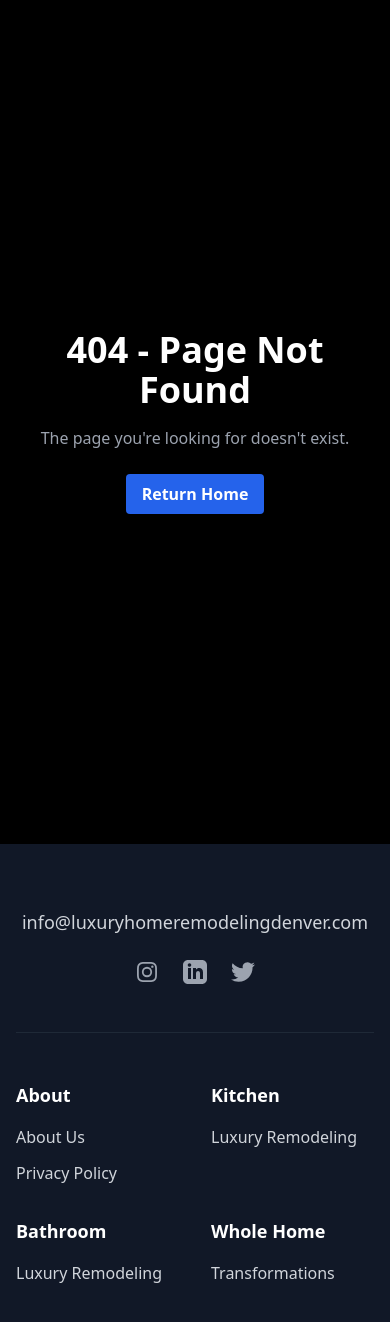
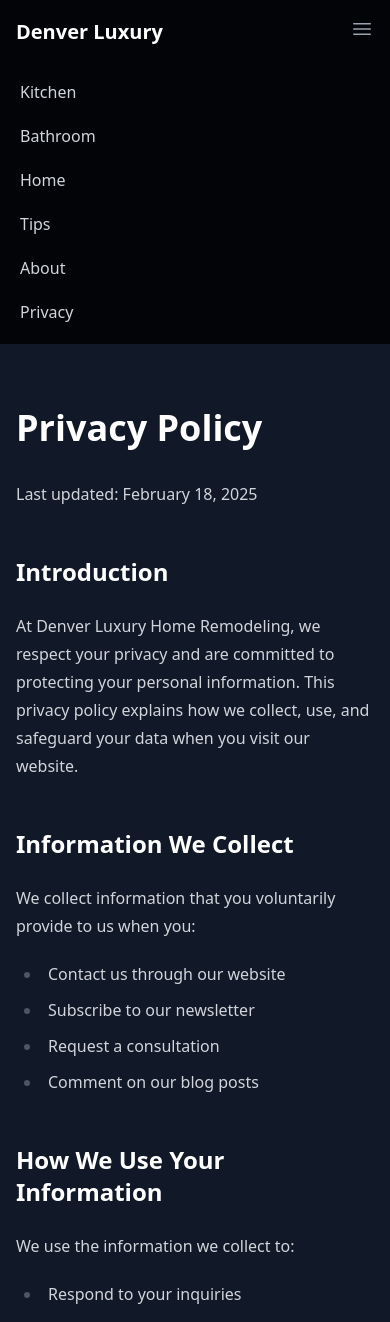
Before and after one commit to Vicsicard/seo-onsite-blog, a Next.js app: page /privacy in a window 390 px wide. Before the commit this address had no page. Shown: the top 1322 px of the page. Built offline with nearby package versions, Linux system fonts and the light colour scheme.

Commit message:
Added About and Privacy pages, improved navigation: 1. Created About page with company info 2. Added Privacy Policy page 3. Enhanced Header with better navigation structure 4. Improved mobile menu

```diff
--- /dev/null
+++ b/src/app/about/page.tsx
@@ -0,0 +1,82 @@
+import { Metadata } from 'next';
+import Image from 'next/image';
+import Header from '@/components/Header';
+
+export const metadata: Metadata = {
+  title: 'About Us | Denver Luxury Home Remodeling',
+  description: 'Learn about our commitment to excellence in luxury home remodeling in Denver. Meet Jerome Garcia and discover our approach to transforming homes.',
+  openGraph: {
+    title: 'About Us | Denver Luxury Home Remodeling',
+    description: 'Learn about our commitment to excellence in luxury home remodeling in Denver. Meet Jerome Garcia and discover our approach to transforming homes.',
+    url: 'https://luxuryhomeremodelingdenver.com/about',
+    siteName: 'Denver Luxury Home Remodeling',
+    images: [
+      {
+        url: 'https://raw.githubusercontent.com/Vicsicard/imagecontent/main/onsite-blog-outdoor-backyard-image-3333333333.jpg',
+        width: 1200,
+        height: 630,
+        alt: 'Denver Luxury Home Remodeling Team',
+      },
+    ],
+    locale: 'en_US',
+    type: 'website',
+  },
+};
+
+export default function AboutPage() {
+  return (
+    <div className="min-h-screen bg-gray-900">
+      <Header />
+
+      {/* Hero Section */}
+      <div className="relative h-[400px] w-full">
+        <Image
+          src="https://raw.githubusercontent.com/Vicsicard/imagecontent/main/onsite-blog-outdoor-backyard-image-3333333333.jpg"
+          alt="Denver Luxury Home Remodeling Team"
+          fill
+          className="object-cover"
+          priority
+          sizes="100vw"
+          quality={90}
+        />
+        <div className="absolute inset-0 bg-gradient-to-b from-black/70 to-black/50" />
+
+        <div className="absolute inset-0 flex items-center justify-center">
+          <div className="text-center max-w-4xl mx-auto px-4">
+            <h1 className="text-4xl md:text-5xl font-bold text-white mb-4">
+              About Us
+            </h1>
+            <p className="text-xl text-gray-200 mb-8">
+              Transforming Denver homes with luxury craftsmanship and unparalleled attention to detail
+            </p>
+          </div>
+        </div>
+      </div>
+
+      {/* Content Section */}
+      <main className="max-w-4xl mx-auto px-4 sm:px-6 lg:px-8 py-16">
+        <div className="prose prose-invert lg:prose-xl max-w-none">
+          <h2>Our Story</h2>
+          <p>
+            At Denver Luxury Home Remodeling, we believe that your home should be a perfect reflection of your lifestyle and aspirations. Led by Jerome Garcia, our team brings together decades of experience in luxury home transformations, creating spaces that inspire and delight.
+          </p>
+
+          <h2>Our Approach</h2>
+          <p>
+            We take pride in our meticulous attention to detail and our commitment to using only the finest materials and craftsmanship. Every project begins with a thorough understanding of your vision, followed by detailed planning and expert execution.
+          </p>
+
+          <h2>Meet Jerome Garcia</h2>
+          <p>
+            With over two decades of experience in luxury home remodeling, Jerome Garcia has established himself as Denver's premier remodeling expert. His innovative designs and commitment to excellence have transformed countless homes across the Denver metro area.
+          </p>
+
+          <h2>Our Commitment</h2>
+          <p>
+            We are dedicated to delivering exceptional results that exceed your expectations. From initial consultation to final walkthrough, we ensure clear communication, precise execution, and outstanding craftsmanship in every project.
+          </p>
+        </div>
+      </main>
+    </div>
+  );
+}
--- /dev/null
+++ b/src/app/privacy/page.tsx
@@ -0,0 +1,93 @@
+import { Metadata } from 'next';
+import Header from '@/components/Header';
+
+export const metadata: Metadata = {
+  title: 'Privacy Policy | Denver Luxury Home Remodeling',
+  description: 'Our privacy policy outlines how we collect, use, and protect your information when you visit our website or use our services.',
+  openGraph: {
+    title: 'Privacy Policy | Denver Luxury Home Remodeling',
+    description: 'Our privacy policy outlines how we collect, use, and protect your information when you visit our website or use our services.',
+    url: 'https://luxuryhomeremodelingdenver.com/privacy',
+    siteName: 'Denver Luxury Home Remodeling',
+    locale: 'en_US',
+    type: 'website',
+  },
+};
+
+export default function PrivacyPage() {
+  return (
+    <div className="min-h-screen bg-gray-900">
+      <Header />
+
+      <main className="max-w-4xl mx-auto px-4 sm:px-6 lg:px-8 py-16">
+        <h1 className="text-4xl font-bold text-white mb-8">Privacy Policy</h1>
+
+        <div className="prose prose-invert lg:prose-xl max-w-none">
+          <p>Last updated: February 18, 2025</p>
+
+          <h2>Introduction</h2>
+          <p>
+            At Denver Luxury Home Remodeling, we respect your privacy and are committed to protecting your personal information. This privacy policy explains how we collect, use, and safeguard your data when you visit our website.
+          </p>
+
+          <h2>Information We Collect</h2>
+          <p>
+            We collect information that you voluntarily provide to us when you:
+          </p>
+          <ul>
+            <li>Contact us through our website</li>
+            <li>Subscribe to our newsletter</li>
+            <li>Request a consultation</li>
+            <li>Comment on our blog posts</li>
+          </ul>
+
+          <h2>How We Use Your Information</h2>
+          <p>
+            We use the information we collect to:
+          </p>
+          <ul>
+            <li>Respond to your inquiries</li>
+            <li>Provide the services you request</li>
+            <li>Send you relevant updates and information</li>
+            <li>Improve our website and services</li>
+          </ul>
+
+          <h2>Information Security</h2>
+          <p>
+            We implement appropriate security measures to protect your personal information. However, no method of transmission over the internet is 100% secure, and we cannot guarantee absolute security.
+          </p>
+
+          <h2>Third-Party Services</h2>
+          <p>
+            We may use third-party services to analyze website traffic, process payments, or provide other services. These third parties have their own privacy policies governing the use of your information.
+          </p>
+
+          <h2>Your Rights</h2>
+          <p>
+            You have the right to:
+          </p>
+          <ul>
+            <li>Access your personal information</li>
+            <li>Correct inaccurate information</li>
+            <li>Request deletion of your information</li>
+            <li>Opt-out of marketing communications</li>
+          </ul>
+
+          <h2>Contact Us</h2>
+          <p>
+            If you have questions about our privacy policy or how we handle your information, please contact us at:
+          </p>
+          <p>
+            Email: info@luxuryhomeremodelingdenver.com<br />
+            Phone: (720) 555-0123
+          </p>
+
+          <h2>Changes to This Policy</h2>
+          <p>
+            We may update this privacy policy from time to time. We will notify you of any changes by posting the new policy on this page and updating the "Last updated" date.
+          </p>
+        </div>
+      </main>
+    </div>
+  );
+}
--- a/src/components/Header.tsx
+++ b/src/components/Header.tsx
@@ -1,38 +1,35 @@
 import Link from 'next/link';
 
 export default function Header() {
-  const navigation = [
+  const mainNavigation = [
     { name: 'Kitchen', href: '/blog/kitchen' },
     { name: 'Bathroom', href: '/blog/bathroom' },
     { name: 'Home', href: '/blog/home' },
     { name: 'Tips', href: '/tips' },
   ];
 
+  const secondaryNavigation = [
+    { name: 'About', href: '/about' },
+    { name: 'Privacy', href: '/privacy' },
+  ];
+
   return (
     <header className="relative">
-      {/* Background image with overlay */}
-      <div className="absolute inset-0 h-64 w-full">
-        <img
-          src="https://raw.githubusercontent.com/Vicsicard/imagecontent/main/onsite-blog-main-image-8888888888888.jpg"
-          alt="Luxury home remodeling in Denver"
-          className="w-full h-full object-cover"
-        />
-        <div className="absolute inset-0 bg-gradient-to-b from-black/80 to-black/60" />
-      </div>
-
-      {/* Header content */}
-      <div className="relative z-10">
+      <nav className="bg-black/80 backdrop-blur-sm">
         <div className="max-w-7xl mx-auto px-4 sm:px-6 lg:px-8">
-          {/* Navigation bar */}
-          <nav className="flex items-center justify-between py-6">
+          <div className="flex items-center justify-between h-16">
+            {/* Logo */}
             <div className="flex-shrink-0">
-              <Link href="/" className="text-2xl font-bold text-white hover:text-accent transition-colors">
-                Luxury Home Remodeling in Denver
+              <Link href="/" className="text-white font-bold text-xl">
+                Denver Luxury
               </Link>
             </div>
-            <div className="hidden md:block">
-              <div className="ml-10 flex items-center space-x-8">
-                {navigation.map((item) => (
+
+            {/* Desktop Navigation */}
+            <div className="hidden md:flex md:items-center md:space-x-8">
+              {/* Main Navigation */}
+              <div className="flex items-center space-x-8">
+                {mainNavigation.map((item) => (
                   <Link
                     key={item.name}
                     href={item.href}
@@ -42,22 +39,67 @@ export default function Header() {
                   </Link>
                 ))}
               </div>
+
+              {/* Divider */}
+              <div className="h-5 w-px bg-gray-600"></div>
+
+              {/* Secondary Navigation */}
+              <div className="flex items-center space-x-6">
+                {secondaryNavigation.map((item) => (
+                  <Link
+                    key={item.name}
+                    href={item.href}
+                    className="text-gray-300 hover:text-white transition-colors text-sm"
+                  >
+                    {item.name}
+                  </Link>
+                ))}
+              </div>
             </div>
+
             {/* Mobile menu button */}
             <div className="md:hidden">
               <button
                 type="button"
-                className="text-white hover:text-accent focus:outline-none"
-                aria-label="Toggle menu"
+                className="text-gray-400 hover:text-white focus:outline-none focus:ring-2 focus:ring-inset focus:ring-white"
+                aria-controls="mobile-menu"
+                aria-expanded="false"
               >
-                <svg className="h-6 w-6" fill="none" viewBox="0 0 24 24" stroke="currentColor">
-                  <path strokeLinecap="round" strokeLinejoin="round" strokeWidth={2} d="M4 6h16M4 12h16M4 18h16" />
+                <span className="sr-only">Open main menu</span>
+                <svg
+                  className="h-6 w-6"
+                  fill="none"
+                  viewBox="0 0 24 24"
+                  strokeWidth="1.5"
+                  stroke="currentColor"
+                  aria-hidden="true"
+                >
+                  <path
+                    strokeLinecap="round"
+                    strokeLinejoin="round"
+                    d="M3.75 6.75h16.5M3.75 12h16.5m-16.5 5.25h16.5"
+                  />
                 </svg>
               </button>
             </div>
-          </nav>
+          </div>
         </div>
-      </div>
+
+        {/* Mobile menu panel */}
+        <div className="md:hidden" id="mobile-menu">
+          <div className="px-2 pt-2 pb-3 space-y-1">
+            {mainNavigation.concat(secondaryNavigation).map((item) => (
+              <Link
+                key={item.name}
+                href={item.href}
+                className="text-gray-300 hover:text-white block px-3 py-2 rounded-md text-base font-medium"
+              >
+                {item.name}
+              </Link>
+            ))}
+          </div>
+        </div>
+      </nav>
     </header>
   );
 }
```
